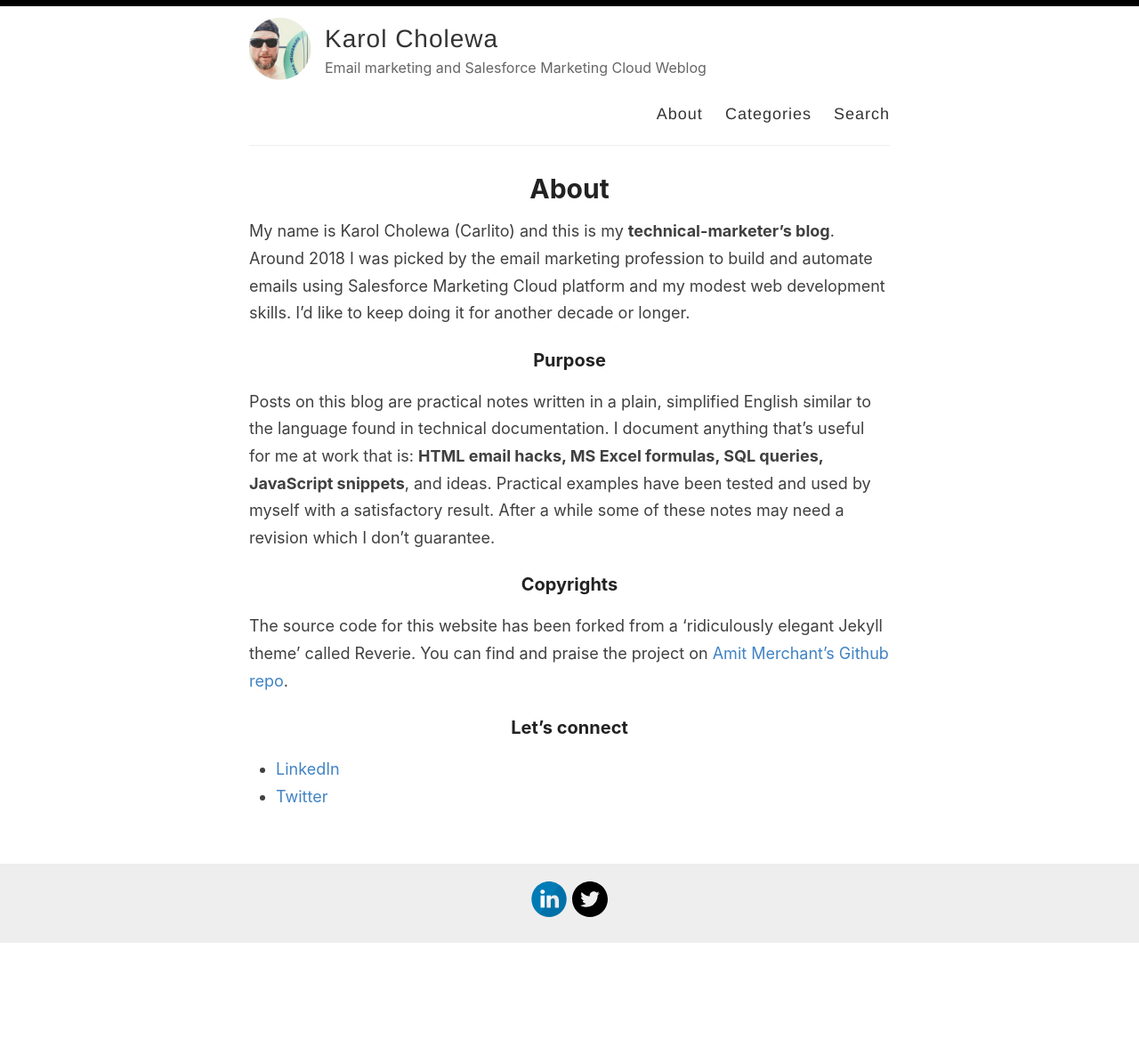
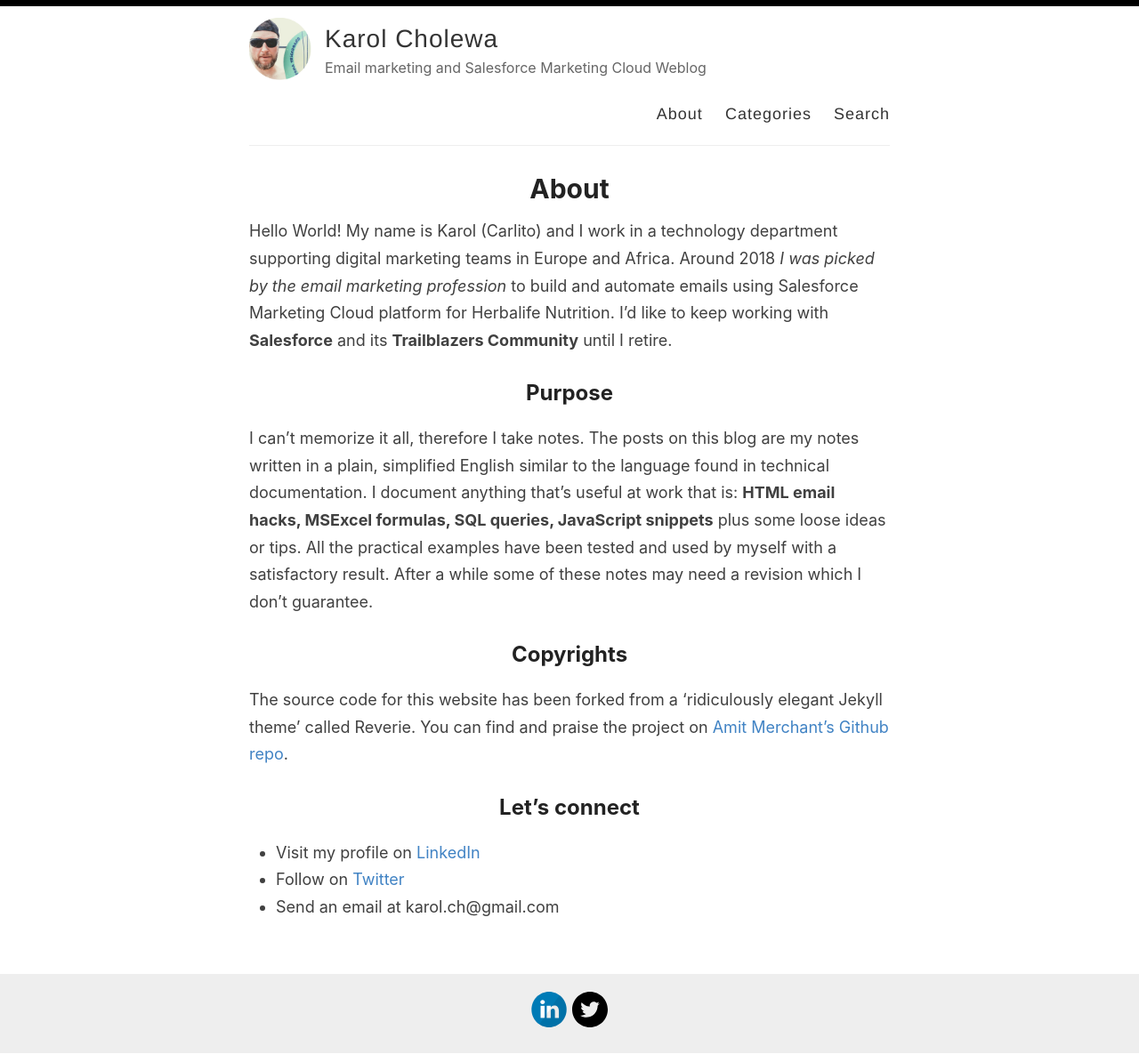
Before and after one commit to karolcholewa/blog, a Jekyll site: the page built from _pages/about.md, in a window 1280 px wide. Shown: the whole page at 89% size. Built offline with Jekyll 4.4.1, drawn with Linux system fonts in a browser that asks for light colours; before the commit the page ends 1061 px from its top, so only the background shows below that.

Commit message:
added posts

```diff
--- a/_pages/about.md
+++ b/_pages/about.md
@@ -4,16 +4,17 @@ title: About
 permalink: /about/
 ---
 
-My name is Karol Cholewa (Carlito) and this is my **technical-marketer's blog**. Around 2018 I was picked by the email marketing profession to build and automate emails using Salesforce Marketing Cloud platform and my modest web development skills. I'd like to keep doing it for another decade or longer.
+Hello World! My name is Karol (Carlito) and I work in a technology department supporting digital marketing teams in Europe and Africa. Around 2018 *I was picked by the email marketing profession* to build and automate emails using Salesforce Marketing Cloud platform for Herbalife Nutrition. I'd like to keep working with **Salesforce** and its **Trailblazers Community** until I retire.
 
-### Purpose
+## Purpose
 
-Posts on this blog are practical notes written in a plain, simplified English similar to the language found in technical documentation. I document anything that's useful for me at work that is: **HTML email hacks, MS Excel formulas, SQL queries, JavaScript snippets**, and ideas. Practical examples have been tested and used by myself with a satisfactory result. After a while some of these notes may need a revision which I don't guarantee.
+I can't memorize it all, therefore I take notes. The posts on this blog are my notes written in a plain, simplified English similar to the language found in technical documentation. I document anything that's useful at work that is: **HTML email hacks, MSExcel formulas, SQL queries, JavaScript snippets**  plus some loose ideas or tips. All the practical examples have been tested and used by myself with a satisfactory result. After a while some of these notes may need a revision which I don't guarantee.
 
-### Copyrights
+## Copyrights
 
 The source code for this website has been forked from a 'ridiculously elegant Jekyll theme' called Reverie. You can find and praise the project on [Amit Merchant's Github repo](https://github.com/amitmerchant1990/reverie).
 
-### Let's connect
-* [LinkedIn](https://www.linkedin.com/in/karolcholewa/)
-* [Twitter](https://twitter.com/karolcholewa)
+## Let's connect
+* Visit my profile on [LinkedIn](https://www.linkedin.com/in/karolcholewa/)
+* Follow on [Twitter](https://twitter.com/karolcholewa)
+* Send an email at karol.ch@gmail.com
```
Also changed, not shown: _posts/2019-01-11-liveclicker-demo.md (+1 -1 lines), _posts/2019-01-17-codepen-preview.md (+1 -1 lines), _posts/2019-01-22-subject-from-body.md (added, +18 -0 lines), _posts/2019-01-23-emailmarketing-resources.md (added, +34 -0 lines), _posts/2019-01-23-mso-versions.md (added, +31 -0 lines).
